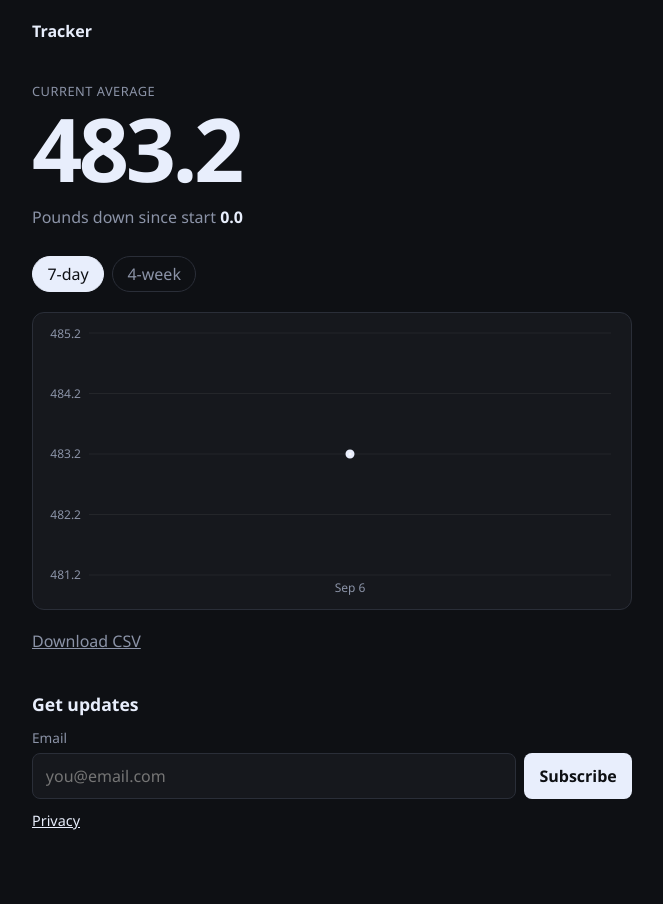
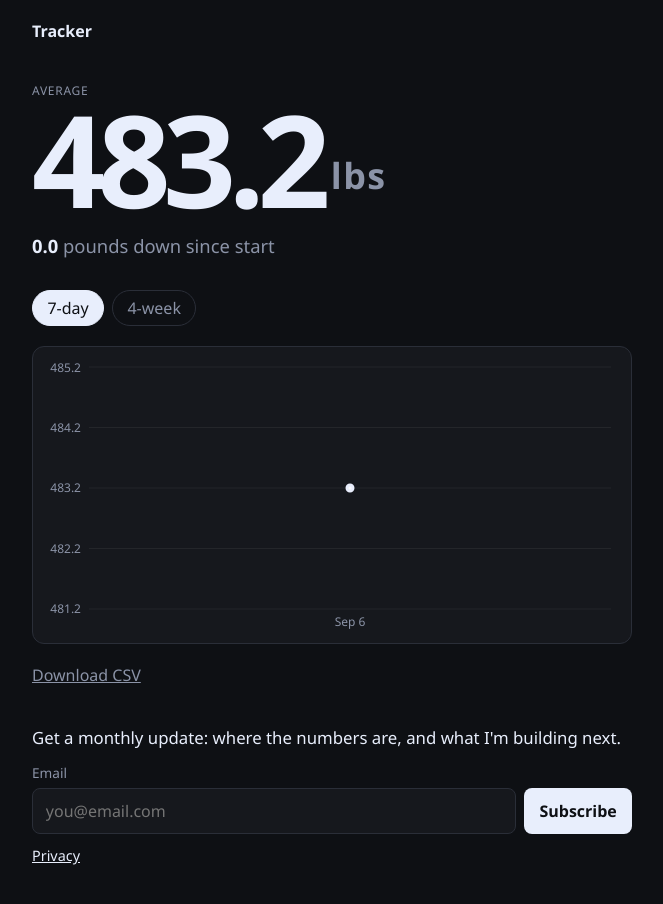
Before and after one commit to dsh410/fitness-tracker-app, a Next.js app: page / in a window 1280 px wide. Shown: the top 904 px of the page, without its empty margins (308-971 px from the left). Built offline with nearby package versions, Linux system fonts and the light colour scheme.

Commit message:
Refactor Tracker and SubscribeForm components to remove unused props and improve form handling; update styling for better UI presentation

```diff
--- a/src/app/globals.css
+++ b/src/app/globals.css
@@ -42,30 +42,46 @@ a {
   padding: 2.5rem 1.25rem 4rem;
 }
 
+.hero {
+  margin-bottom: 2rem;
+}
+
 .eyebrow {
   margin: 0;
   color: var(--muted);
-  letter-spacing: 0.04em;
+  letter-spacing: 0.06em;
   text-transform: uppercase;
-  font-size: 0.8rem;
+  font-size: 0.75rem;
 }
 
 .big-number {
-  margin: 0.25rem 0 0;
-  font-size: clamp(3.5rem, 12vw, 5.5rem);
-  line-height: 1;
+  margin: 0.15rem 0 0;
+  font-size: clamp(4.75rem, 20vw, 8rem);
+  line-height: 0.9;
+  font-weight: 700;
+  letter-spacing: -0.06em;
+  font-variant-numeric: tabular-nums;
+}
+
+.big-number .unit {
+  margin-left: 0.22em;
+  font-size: 0.28em;
   font-weight: 650;
-  letter-spacing: -0.04em;
+  letter-spacing: 0.04em;
+  color: var(--muted);
+  vertical-align: 0.55em;
 }
 
 .delta {
-  margin: 0.85rem 0 1.75rem;
+  margin: 1rem 0 0;
+  font-size: 1.15rem;
   color: var(--muted);
 }
 
 .delta strong {
   color: var(--text);
-  font-weight: 650;
+  font-weight: 700;
+  font-variant-numeric: tabular-nums;
 }
 
 .toggle {
@@ -105,9 +121,10 @@ a {
   color: var(--muted);
 }
 
-.subscribe h2 {
-  margin: 0 0 0.75rem;
-  font-size: 1.1rem;
+.subscribe-copy {
+  margin: 0 0 0.85rem;
+  font-size: 1.05rem;
+  line-height: 1.4;
 }
 
 .subscribe label {
--- a/src/app/layout.tsx
+++ b/src/app/layout.tsx
@@ -5,7 +5,7 @@ import "./globals.css";
 
 export const metadata: Metadata = {
   title: "Tracker",
-  description: "A public personal weight tracker.",
+  description: "A public personal progress tracker.",
 };
 
 export default function RootLayout({
--- a/src/app/page.tsx
+++ b/src/app/page.tsx
@@ -1,15 +1,7 @@
 import Tracker from "@/components/Tracker";
 import data from "../../data.json";
-import { parseSourceTag } from "@/lib/source";
 import type { WeighIn } from "@/lib/rolling";
 
-type HomeProps = {
-  searchParams: Promise<{ s?: string }>;
-};
-
-export default async function Home({ searchParams }: HomeProps) {
-  const { s } = await searchParams;
-  const weighIns = data as WeighIn[];
-
-  return <Tracker data={weighIns} source={parseSourceTag(s)} />;
+export default function Home() {
+  return <Tracker data={data as WeighIn[]} />;
 }
--- a/src/components/SubscribeForm.tsx
+++ b/src/components/SubscribeForm.tsx
@@ -2,33 +2,32 @@
 
 import { FormEvent, useState } from "react";
 import Link from "next/link";
-import type { SourceTag } from "@/lib/source";
 
-type SubscribeFormProps = {
-  source: SourceTag | null;
-};
+// Kit form action from .env.local, e.g.
+// https://app.convertkit.com/forms/YOUR_FORM_ID/subscriptions
+const kitAction = process.env.NEXT_PUBLIC_KIT_FORM_ACTION;
 
-const action = process.env.NEXT_PUBLIC_NEWSLETTER_ACTION;
-
-export default function SubscribeForm({ source }: SubscribeFormProps) {
+export default function SubscribeForm() {
   const [status, setStatus] = useState<"idle" | "need-provider">("idle");
 
   function onSubmit(event: FormEvent<HTMLFormElement>) {
-    if (action) return;
+    if (kitAction) return;
     event.preventDefault();
     setStatus("need-provider");
   }
 
   return (
-    <section className="subscribe" aria-labelledby="subscribe-heading">
-      <h2 id="subscribe-heading">Get updates</h2>
-      <form action={action || undefined} method="post" onSubmit={onSubmit}>
-        {source ? <input type="hidden" name="s" value={source} /> : null}
-        <label htmlFor="email">Email</label>
+    <section className="subscribe" aria-labelledby="subscribe-copy">
+      <p id="subscribe-copy" className="subscribe-copy">
+        Get a monthly update: where the numbers are, and what I&apos;m building
+        next.
+      </p>
+      <form action={kitAction || undefined} method="post" onSubmit={onSubmit}>
+        <label htmlFor="email_address">Email</label>
         <div className="subscribe-row">
           <input
-            id="email"
-            name="email"
+            id="email_address"
+            name="email_address"
             type="email"
             autoComplete="email"
             required
@@ -39,7 +38,8 @@ export default function SubscribeForm({ source }: SubscribeFormProps) {
       </form>
       {status === "need-provider" ? (
         <p className="subscribe-note">
-          Add a Kit, Buttondown, or MailerLite form URL to connect this.
+          Paste your Kit form URL into NEXT_PUBLIC_KIT_FORM_ACTION to connect
+          this.
         </p>
       ) : null}
       <p className="privacy-link">
--- a/src/components/Tracker.tsx
+++ b/src/components/Tracker.tsx
@@ -1,7 +1,6 @@
 "use client";
 
 import { useEffect, useMemo, useState, type MouseEvent } from "react";
-import { track } from "@vercel/analytics";
 import { makeWeightCsvUrl } from "@/lib/csv";
 import {
   rolling,
@@ -9,22 +8,19 @@ import {
   WINDOW_7_DAY,
   type WeighIn,
 } from "@/lib/rolling";
-import type { SourceTag } from "@/lib/source";
 import SubscribeForm from "./SubscribeForm";
 import WeightChart from "./WeightChart";
 
 type TrackerProps = {
   data: WeighIn[];
-  source: SourceTag | null;
 };
 
 function formatPounds(n: number) {
   // toFixed is the same on the server and in the browser.
-  // toLocaleString can differ by machine locale and cause a hydration mismatch.
   return n.toFixed(1);
 }
 
-export default function Tracker({ data, source }: TrackerProps) {
+export default function Tracker({ data }: TrackerProps) {
   const [n, setN] = useState(WINDOW_7_DAY);
   // Recharts measures the window size, so it cannot run during SSR.
   // First paint (server + client) is an empty box; the chart mounts after.
@@ -36,7 +32,6 @@ export default function Tracker({ data, source }: TrackerProps) {
   const poundsDown = startWeight - currentAvg;
 
   function downloadCsv(event: MouseEvent<HTMLAnchorElement>) {
-    // Blob URLs must be created in the browser, not during server render.
     event.preventDefault();
     const url = makeWeightCsvUrl(data);
     const link = document.createElement("a");
@@ -50,20 +45,18 @@ export default function Tracker({ data, source }: TrackerProps) {
     setChartReady(true);
   }, []);
 
-  useEffect(() => {
-    if (source) {
-      track("source", { s: source });
-    }
-  }, [source]);
-
   return (
     <main className="page">
-      <p className="eyebrow">Current average</p>
-      <p className="big-number">{formatPounds(currentAvg)}</p>
-      <p className="delta">
-        Pounds down since start{" "}
-        <strong>{formatPounds(poundsDown)}</strong>
-      </p>
+      <section className="hero">
+        <p className="eyebrow">Average</p>
+        <p className="big-number">
+          {formatPounds(currentAvg)}
+          <span className="unit">lbs</span>
+        </p>
+        <p className="delta">
+          <strong>{formatPounds(poundsDown)}</strong> pounds down since start
+        </p>
+      </section>
 
       <div className="toggle" role="group" aria-label="Average window">
         <button
@@ -90,7 +83,7 @@ export default function Tracker({ data, source }: TrackerProps) {
         Download CSV
       </a>
 
-      <SubscribeForm source={source} />
+      <SubscribeForm />
     </main>
   );
 }
```
Also changed, not shown: src/app/privacy/page.tsx (+11 -9 lines), 1 other file (tests, documents, lock files or other folders).
